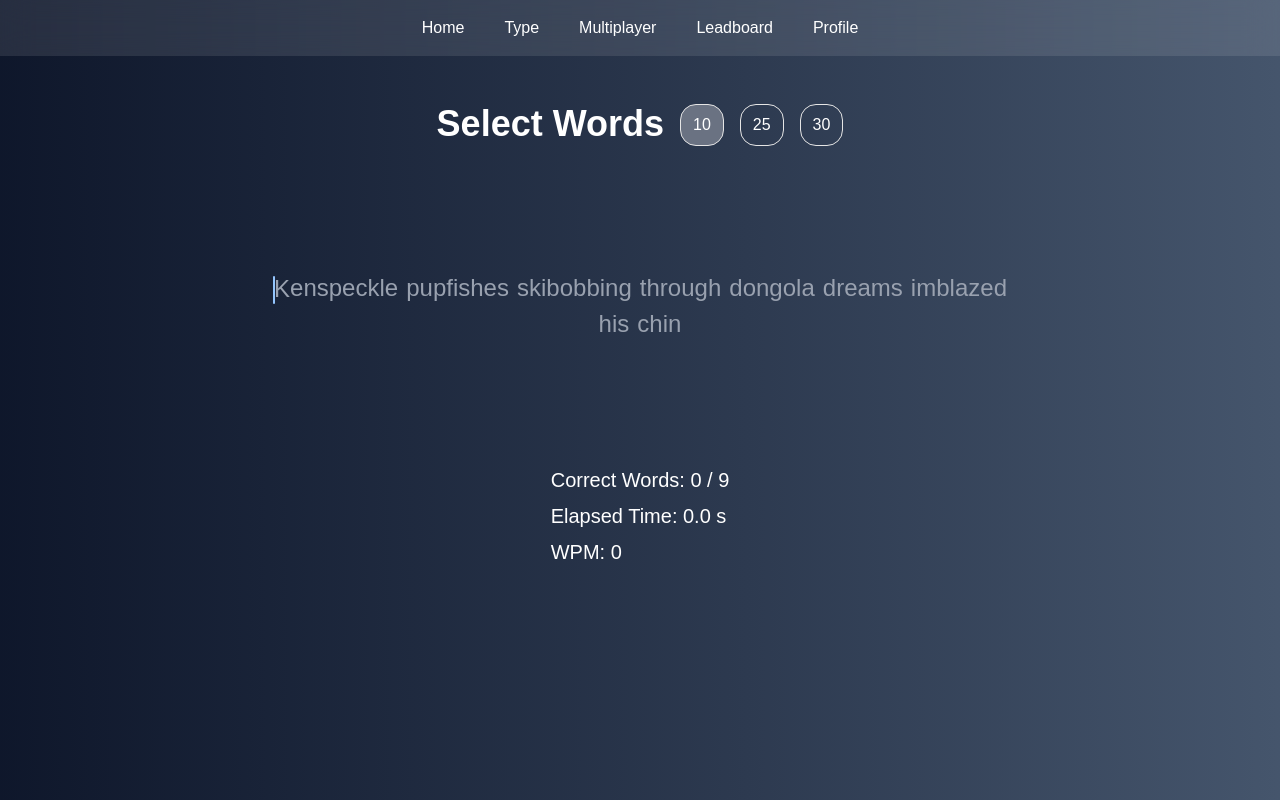
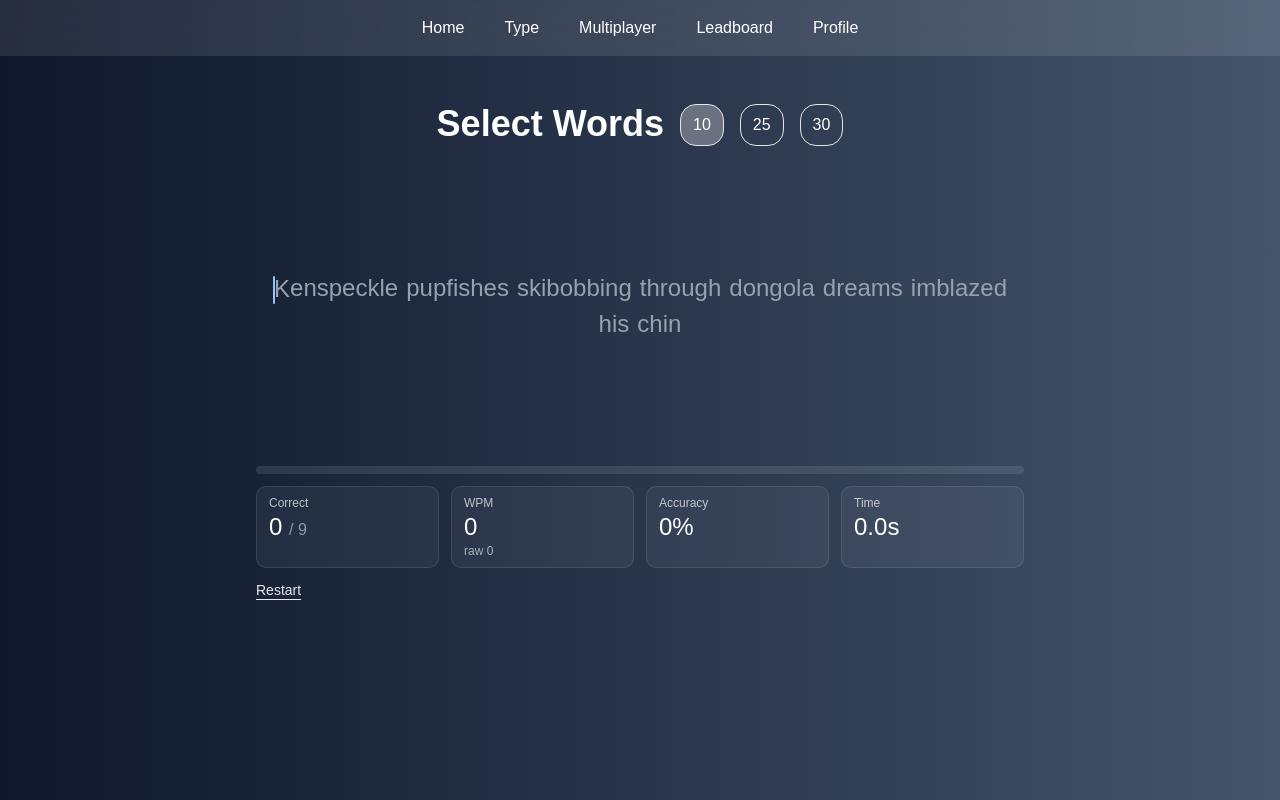
Before and after one commit to lufyDev/typeSpeed, a Next.js app: page /type in a window 1280 px wide. Built offline with nearby package versions, Linux system fonts and the light colour scheme.

Commit message:
enhanced typing metrics display with progress bar, accuracy, and dynamic stats for correct words, WPM, and elapsed time

```diff
--- a/pages/type/index.js
+++ b/pages/type/index.js
@@ -133,7 +133,19 @@ const Type = () => {
     setStartTime(null);          // <— reset timer
     setIsTypingFinished(false);  // <— reset finished state
   };
-  console.log(isTypingFinished, "isTypingFinished")
+
+  // Derived metrics for Info container
+  const minutes = elapsedTime / 60;
+  const rawCPM = minutes > 0 ? Math.round(typedText.length / minutes) : 0;
+  const rawWPM = Math.round(rawCPM / 5);
+  const attemptedWords = Math.min(
+    typedText.trimEnd().split(/\s+/).filter(Boolean).length,
+    sentence.length
+  );
+  const accuracy = attemptedWords > 0 ? Math.round((correctWordCount / attemptedWords) * 100) : 0;
+  const totalChars = sentence.join(' ').length;
+  const progress = totalChars > 0 ? Math.min(100, Math.round((cursorPosition / totalChars) * 100)) : 0;
+
   return (
     <MainLayout>
       <div className="main-container flex flex-col items-center justify-between gap-24 mt-12">
@@ -154,7 +166,6 @@ const Type = () => {
           ))}
         </div>
 
-        {/* Sentence with highlighting */}
         {/* Sentence with highlighting (no mid-word breaks, no extra gaps) */}
         <div className="sentence-container flex items-center justify-center min-h-32 max-w-3xl text-center">
           <div className="text-white font-medium text-2xl font-mono flex flex-wrap justify-center gap-2">
@@ -277,10 +288,59 @@ const Type = () => {
         </div>
 
         {/* Info container */}
-        <div className='info-container text-white text-xl flex flex-col gap-2'>
-          <p>Correct Words: {correctWordCount} / {sentence.length}</p>
-          <p>Elapsed Time: {elapsedTime.toFixed(1)} s</p>
-          <p>WPM: {Math.round(WPM)}</p>
+        <div
+          className='info-container text-white text-base md:text-lg w-full max-w-3xl flex flex-col gap-3'
+          aria-live="polite"
+        >
+          {/* Progress bar */}
+          <div className="h-2 bg-white/10 rounded-full overflow-hidden">
+            <div
+              className="h-full bg-blue-500"
+              style={{ width: `${progress}%`, transition: 'width 150ms linear' }}
+            />
+          </div>
+
+          {/* Stats grid */}
+          <div className="grid grid-cols-2 md:grid-cols-4 gap-3" style={{ fontVariantNumeric: 'tabular-nums' }}>
+            <div className="bg-white/5 border border-white/10 rounded-lg px-3 py-2">
+              <div className="text-white/70 text-xs">Correct</div>
+              <div className="font-mono text-2xl">
+                {correctWordCount} <span className="text-white/50 text-base">/ {sentence.length}</span>
+              </div>
+            </div>
+
+            <div className="bg-white/5 border border-white/10 rounded-lg px-3 py-2">
+              <div className="text-white/70 text-xs">WPM</div>
+              <div className="font-mono text-2xl">{Math.round(WPM)}</div>
+              <div className="text-white/60 text-xs">raw {rawWPM}</div>
+            </div>
+
+            <div className="bg-white/5 border border-white/10 rounded-lg px-3 py-2">
+              <div className="text-white/70 text-xs">Accuracy</div>
+              <div className="font-mono text-2xl">{accuracy}%</div>
+            </div>
+
+            <div className="bg-white/5 border border-white/10 rounded-lg px-3 py-2">
+              <div className="text-white/70 text-xs">Time</div>
+              <div className="font-mono text-2xl">{elapsedTime.toFixed(1)}s</div>
+            </div>
+          </div>
+
+          {isTypingFinished && (
+            <div className="text-green-300 text-sm">Finished! Press Restart or change word count to try again.</div>
+          )}
+
+          <div className="flex gap-3">
+            <button
+              onClick={(e) => {
+                e.currentTarget.blur();
+                handleWordCountChange(wordCount)
+              }}
+              className="text-sm text-white/90 underline underline-offset-4"
+            >
+              Restart
+            </button>
+          </div>
         </div>
 
       </div>
```
